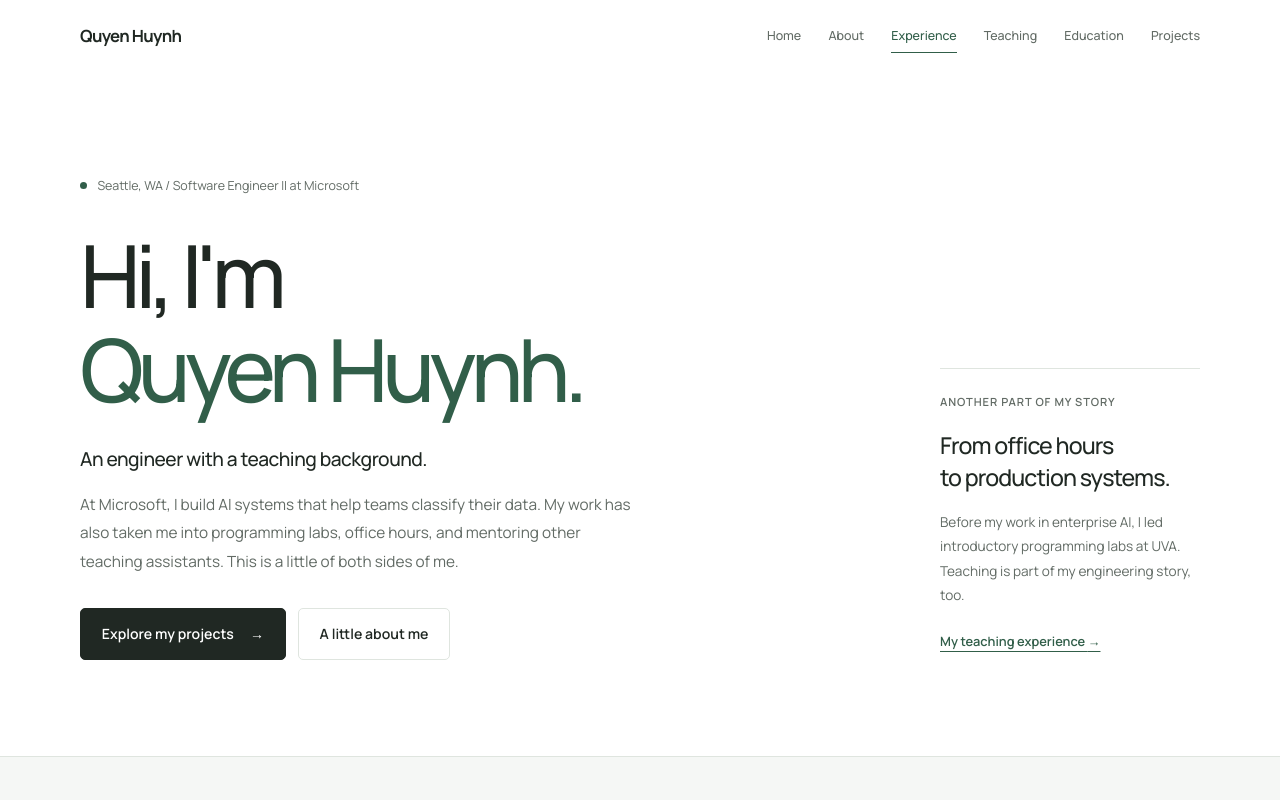
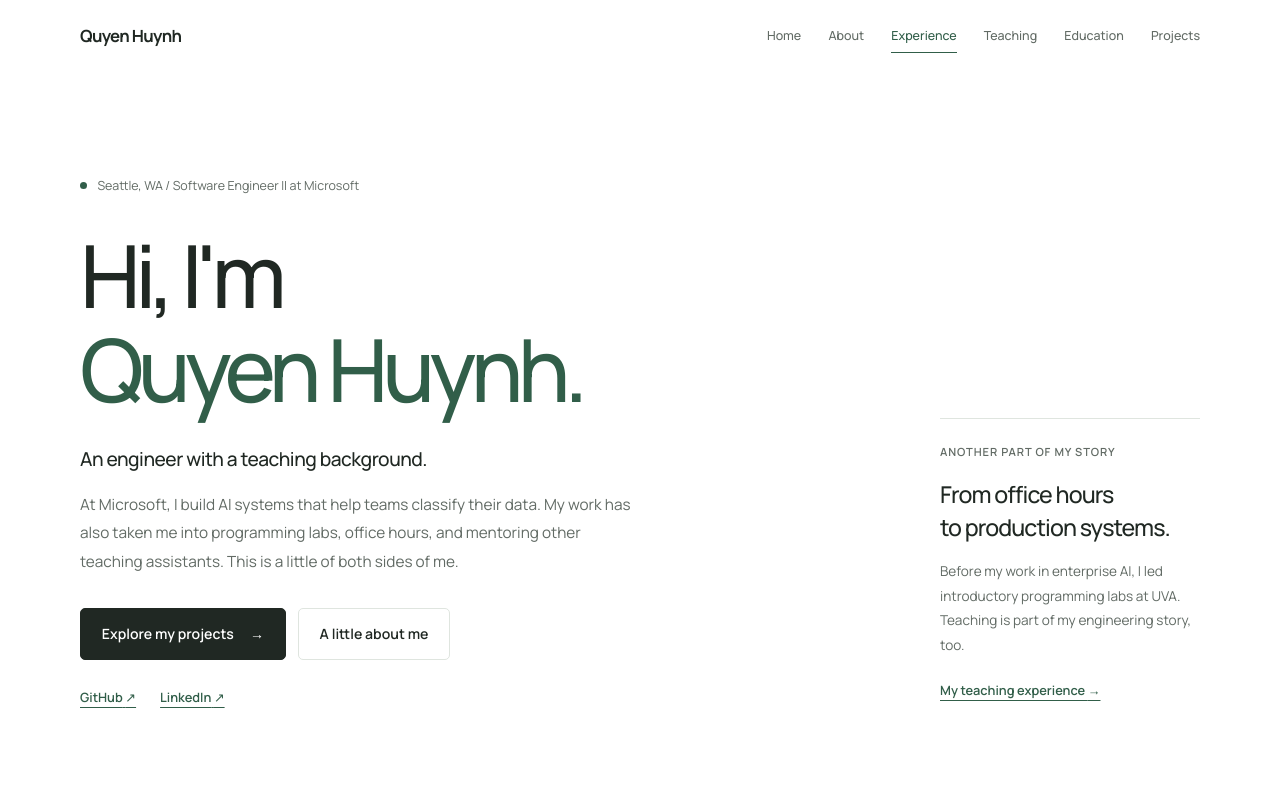
Before and after one commit to quyenxhuynh/portfolio, a React (Vite) app: page / in a window 1280 px wide. Shown: the top 800 px of the page. Built offline with nearby package versions, Linux system fonts and the light colour scheme.

Commit message:
Add GitHub and LinkedIn links, fix project link arrow
- Show contact links in the hero and footer from a shared list
- Replace the unsupported &nearr; entity, which rendered as literal text

Co-Authored-By: Claude Opus 5.5 <noreply@anthropic.com>

```diff
--- a/src/components/Footer.css
+++ b/src/components/Footer.css
@@ -22,6 +22,15 @@
   color: var(--brand);
 }
 
+.footer__links {
+  display: flex;
+  flex-wrap: wrap;
+  gap: 1.25rem;
+  margin: 0;
+  padding: 0;
+  list-style: none;
+}
+
 @media (max-width: 768px) {
   .footer {
     padding: 1.5rem 1.25rem;
--- a/src/components/Footer.tsx
+++ b/src/components/Footer.tsx
@@ -1,4 +1,5 @@
 import React from 'react';
+import { CONTACT_LINKS } from '../data/contact';
 import './Footer.css';
 
 const Footer: React.FC = () => {
@@ -10,7 +11,24 @@ const Footer: React.FC = () => {
         <p className="footer__text">
           Made with love from Seattle • {currentYear}
         </p>
-        <a className="footer__link" href="#home">Back to top <span aria-hidden="true">&uarr;</span></a>
+        <ul className="footer__links" aria-label="Find me online">
+          {CONTACT_LINKS.map((link) => (
+            <li key={link.id}>
+              <a
+                className="footer__link"
+                href={link.href}
+                target="_blank"
+                rel="noopener noreferrer"
+                aria-label={`${link.label} (opens in a new tab)`}
+              >
+                {link.label}
+              </a>
+            </li>
+          ))}
+          <li>
+            <a className="footer__link" href="#home">Back to top <span aria-hidden="true">&uarr;</span></a>
+          </li>
+        </ul>
       </div>
     </footer>
   );
--- /dev/null
+++ b/src/data/contact.ts
@@ -0,0 +1,7 @@
+import type { ContactLink } from '../types';
+
+// Shown in the hero and the footer
+export const CONTACT_LINKS: ContactLink[] = [
+  { id: 'github', label: 'GitHub', href: 'https://github.com/quyenxhuynh' },
+  { id: 'linkedin', label: 'LinkedIn', href: 'https://www.linkedin.com/in/quyenxhuynh/' },
+];
--- a/src/sections/Home.css
+++ b/src/sections/Home.css
@@ -61,6 +61,21 @@
   flex-wrap: wrap;
   gap: 0.75rem;
   margin-top: 2rem;
+}
+
+.home__links {
+  display: flex;
+  flex-wrap: wrap;
+  gap: 1.5rem;
+  margin: 1.5rem 0 0;
+  padding: 0;
+  list-style: none;
+}
+
+.home__links a {
+  color: var(--brand);
+  font-size: 0.8rem;
+  font-weight: 600;
 }
 
 .home__note {
--- a/src/sections/Home.tsx
+++ b/src/sections/Home.tsx
@@ -1,4 +1,5 @@
 import React from 'react';
+import { CONTACT_LINKS } from '../data/contact';
 import './Home.css';
 
 const Home: React.FC = () => {
@@ -24,6 +25,20 @@ const Home: React.FC = () => {
               A little about me
             </a>
           </div>
+          <ul className="home__links" aria-label="Find me online">
+            {CONTACT_LINKS.map((link) => (
+              <li key={link.id}>
+                <a
+                  href={link.href}
+                  target="_blank"
+                  rel="noopener noreferrer"
+                  aria-label={`${link.label} (opens in a new tab)`}
+                >
+                  {link.label} <span aria-hidden="true">↗</span>
+                </a>
+              </li>
+            ))}
+          </ul>
         </div>
         <aside className="home__note" aria-labelledby="home-note-title">
           <p className="home__note-label">Another part of my story</p>
--- a/src/sections/Projects.tsx
+++ b/src/sections/Projects.tsx
@@ -127,7 +127,7 @@ const Projects: React.FC = () => {
                         className="project-link"
                         aria-label={`Live demo of ${project.title} (opens in a new tab)`}
                       >
-                        Live demo <span aria-hidden="true">&nearr;</span>
+                        Live demo <span aria-hidden="true">↗</span>
                       </a>
                     )}
                     {project.githubUrl && (
@@ -138,7 +138,7 @@ const Projects: React.FC = () => {
                         className="project-link"
                         aria-label={`View code for ${project.title} (opens in a new tab)`}
                       >
-                        View code <span aria-hidden="true">&nearr;</span>
+                        View code <span aria-hidden="true">↗</span>
                       </a>
                     )}
                   </div>
--- a/src/types/index.ts
+++ b/src/types/index.ts
@@ -32,3 +32,8 @@ export interface NavItem {
   label: string;
   href: string;
 }
+export interface ContactLink {
+  id: string;
+  label: string;
+  href: string;
+}
```
